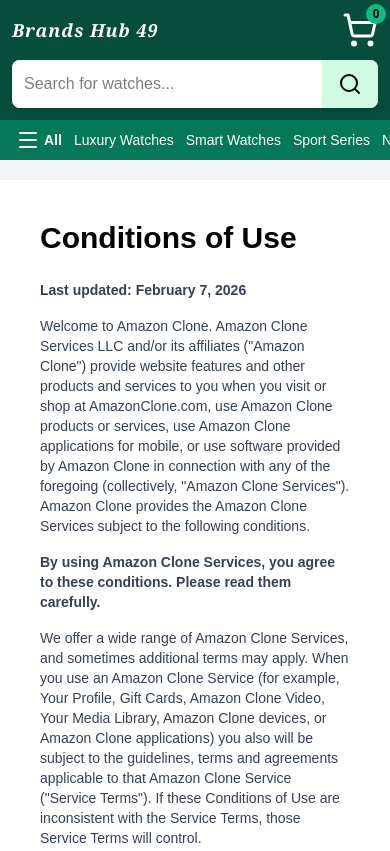
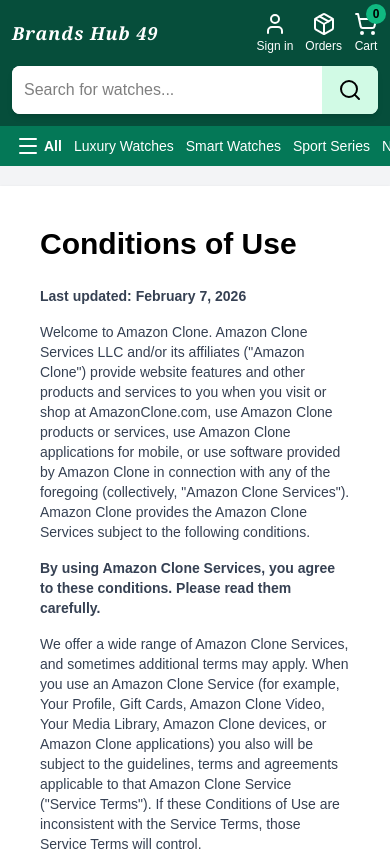
Before and after one commit to cleerioo/brands-hub-49, a Next.js app: page /terms in a window 390 px wide. Shown: the top 851 px of the page. Built offline with nearby package versions, Linux system fonts and the light colour scheme; no server answers.

Commit message:
Add Account and Orders to mobile navigation

```diff
--- a/src/components/Header.tsx
+++ b/src/components/Header.tsx
@@ -4,7 +4,9 @@
     Menu,
     Search,
     ShoppingCart,
-    MapPin
+    MapPin,
+    User,
+    Package
 } from "lucide-react";
 import Link from "next/link";
 import { useCart } from "../providers/CartProvider";
@@ -32,7 +34,7 @@
         <header>
             {/* Mobile-First Design */}
             <div className="bg-amazon_blue">
-                {/* Row 1: Logo + Cart (Mobile) / Full Header (Desktop) */}
+                {/* Row 1: Logo + Account + Orders + Cart (Mobile & Desktop) */}
                 <div className="flex items-center justify-between p-3 sm:p-2">
                     {/* Logo */}
                     <Link href="/">
@@ -96,15 +98,31 @@
                         </Link>
                     </div>
 
-                    {/* Mobile: Cart Only */}
-                    <Link href="/checkout" className="sm:hidden">
-                        <div className="relative flex items-center cursor-pointer text-white">
-                            <span className="absolute -top-2 -right-2 h-5 w-5 bg-amazon_orange text-center rounded-full text-black font-bold text-xs flex items-center justify-center">
-                                {items.length}
-                            </span>
-                            <ShoppingCart className="h-9 w-9" />
+                    {/* Mobile: Account + Orders + Cart */}
+                    <div className="sm:hidden flex items-center gap-3">
+                        {/* Account Icon */}
+                        <div onClick={() => !session ? signIn() : router.push('/profile')} className="flex flex-col items-center cursor-pointer text-white">
+                            <User className="h-6 w-6" />
+                            <span className="text-xs mt-0.5">{session ? session.user?.name?.split(' ')[0] : "Sign in"}</span>
                         </div>
-                    </Link>
+
+                        {/* Orders Icon */}
+                        <Link href="/orders" className="flex flex-col items-center cursor-pointer text-white">
+                            <Package className="h-6 w-6" />
+                            <span className="text-xs mt-0.5">Orders</span>
+                        </Link>
+
+                        {/* Cart Icon */}
+                        <Link href="/checkout" className="flex flex-col items-center cursor-pointer text-white relative">
+                            <div className="relative">
+                                <span className="absolute -top-2 -right-2 h-5 w-5 bg-amazon_orange text-center rounded-full text-black font-bold text-xs flex items-center justify-center">
+                                    {items.length}
+                                </span>
+                                <ShoppingCart className="h-6 w-6" />
+                            </div>
+                            <span className="text-xs mt-0.5">Cart</span>
+                        </Link>
+                    </div>
                 </div>
 
                 {/* Row 2: Search Bar (Mobile Only) */}
```
